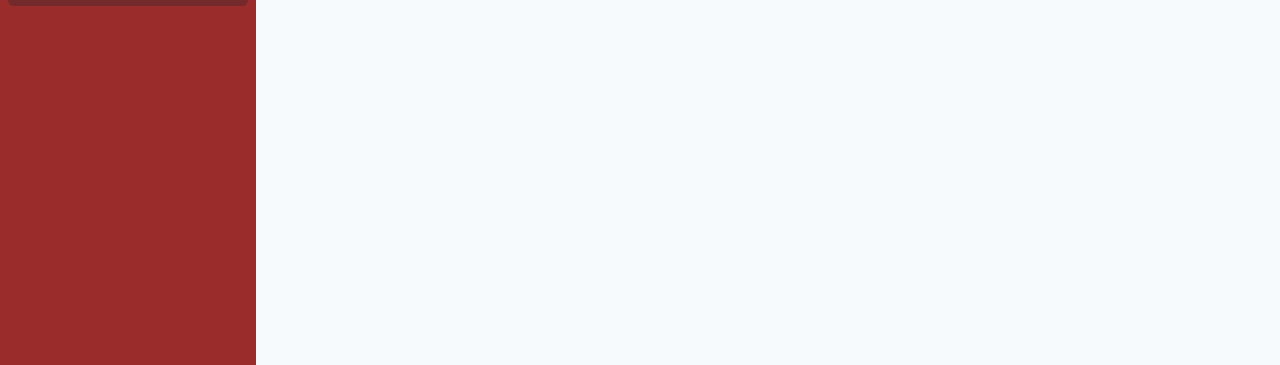
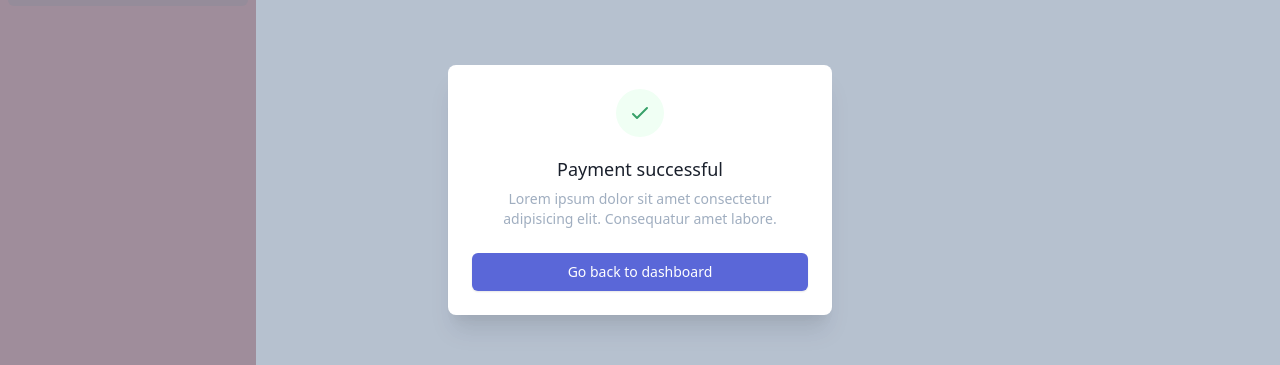
Before and after one commit to pdevito3/carbon-kitchen, a Vue app: page /shoppinglist in a window 1280 px wide. Shown: the part 210-575 px from the top of the page. Built offline with nearby package versions, Linux system fonts and the light colour scheme; no server answers; what @tailwindcss/ui would draw is missing.

Commit message:
add ingredient modal base

```diff
--- /dev/null
+++ b/src/components/shoppinglist/AddShoppingListItem.vue
@@ -0,0 +1,64 @@
+<template>
+  <div>
+    <div v-show="open" class="fixed bottom-0 inset-x-0 px-4 pb-6 sm:inset-0 sm:p-0 sm:flex sm:items-center sm:justify-center">
+      <div v-show="open" x-description="Background overlay, show/hide based on modal state."
+        x-transition:enter="ease-out duration-300"
+        x-transition:enter-start="opacity-0"
+        x-transition:enter-end="opacity-100"
+        x-transition:leave="ease-in duration-200"
+        x-transition:leave-start="opacity-100"
+        x-transition:leave-end="opacity-0" class="fixed inset-0 transition-opacity">
+        <div @click="toggleModal(false)" class="absolute inset-0 bg-gray-500 opacity-75"></div>
+      </div>
+
+      <div v-show="open" x-description="Modal panel, show/hide based on modal state."
+        x-transition:enter="ease-out duration-300"
+        x-transition:enter-start="opacity-0 translate-y-4 sm:translate-y-0 sm:scale-95"
+        x-transition:enter-end="opacity-100 translate-y-0 sm:scale-100"
+        x-transition:leave="ease-in duration-200"
+        x-transition:leave-start="opacity-100 translate-y-0 sm:scale-100"
+        x-transition:leave-end="opacity-0 translate-y-4 sm:translate-y-0 sm:scale-95" class="bg-white rounded-lg px-4 pt-5 pb-4 overflow-hidden shadow-xl transform transition-all sm:max-w-sm sm:w-full sm:p-6" role="dialog" aria-modal="true" aria-labelledby="modal-headline">
+        <div>
+          <div class="mx-auto flex items-center justify-center h-12 w-12 rounded-full bg-green-100">
+            <svg class="h-6 w-6 text-green-600" stroke="currentColor" fill="none" viewBox="0 0 24 24">
+              <path stroke-linecap="round" stroke-linejoin="round" stroke-width="2" d="M5 13l4 4L19 7"></path>
+            </svg>
+          </div>
+          <div class="mt-3 text-center sm:mt-5">
+            <h3 class="text-lg leading-6 font-medium text-gray-900" id="modal-headline">
+              Payment successful
+            </h3>
+            <div class="mt-2">
+              <p class="text-sm leading-5 text-gray-500">
+                Lorem ipsum dolor sit amet consectetur adipisicing elit. Consequatur amet labore.
+              </p>
+            </div>
+          </div>
+        </div>
+        <div class="mt-5 sm:mt-6">
+          <span class="flex w-full rounded-md shadow-sm">
+            <button @click="toggleModal(false)" type="button" class="inline-flex justify-center w-full rounded-md border border-transparent px-4 py-2 bg-indigo-600 text-base leading-6 font-medium text-white shadow-sm hover:bg-indigo-500 focus:outline-none focus:border-indigo-700 focus:shadow-outline-indigo transition ease-in-out duration-150 sm:text-sm sm:leading-5">
+              Go back to dashboard
+            </button>
+          </span>
+        </div>
+      </div>
+    </div>
+  </div>
+</template>
+
+<script>
+export default {
+  props: ["open"],
+  methods: {
+    toggleModal(displayModal) {
+      this.open = displayModal;
+      this.$emit("toggleModal", displayModal);
+    }
+  }
+}
+</script>
+
+<style>
+
+</style>
--- a/src/views/ShoppingList.vue
+++ b/src/views/ShoppingList.vue
@@ -3,7 +3,7 @@
     <div class="flex justify-between px-4 py-3 text-right sm:px-3">
       <h1 class="text-2xl font-bold leading-7 text-gray-900 sm:text-3xl sm:leading-9 sm:truncate">Shopping List</h1>
       <button
-          @click="open = true; setTimeout(() => open = true, 1000)"
+        @click="addIngredientModalIsOpen = true;"
         class="py-2 px-4 border border-transparent text-sm font-medium rounded-md text-white bg-red-600 shadow-sm hover:bg-red-500 focus:outline-none focus:shadow-outline-blue focus:bg-red-500 active:bg-red-600 transition duration-150 ease-in-out">
         Add Item To Shopping List
       </button>
@@ -29,17 +29,22 @@
       </div>
     </div>
 
+    <add-shopping-list-item class="mt-3 lg:mt-2" :open="addIngredientModalIsOpen" @toggleModal="toggleModal" />
+
   </div>
 </template>
 
 <script>
 import { mapState } from "vuex";
+import AddShoppingListItem from "@/components/shoppinglist/AddShoppingListItem.vue";
 
 export default {
-  components: {},
+  components: {
+    AddShoppingListItem
+  },
   data() {
     return {
-      open: true
+      addIngredientModalIsOpen: true
     };
   },
   created() {
@@ -79,6 +84,9 @@ export default {
     createNewShoppingListItem() {
       this.$store.dispatch("createNewBlankShoppingListItem");
     },
+    toggleModal(displayModal) {
+      this.addIngredientModalIsOpen = displayModal;
+    }
   }
 }
 </script>
```
Lines whose indentation alone changed are shown as unchanged.
